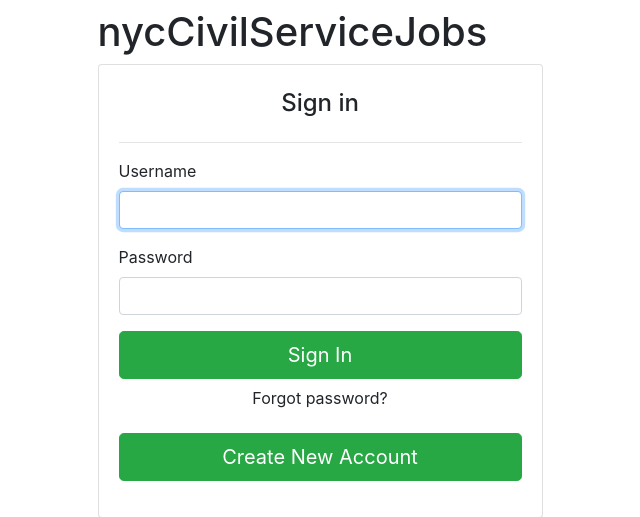
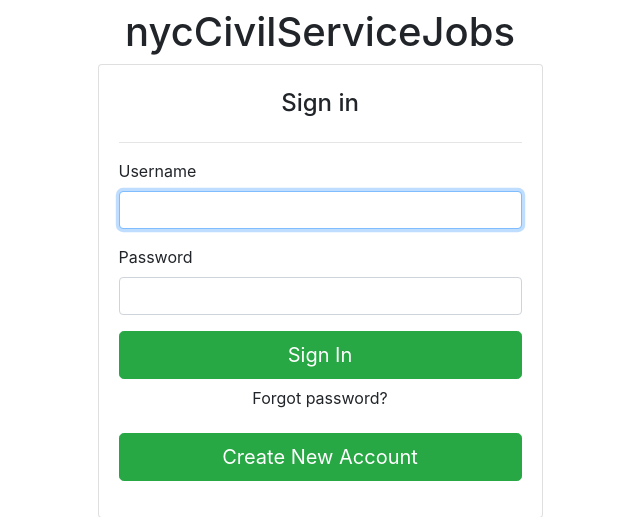
Before and after one commit to gcivil-nyu-org/nycCivilServiceJobs, a Django app: page /signin/ in a window 1280 px wide. Shown: the top 517 px of the page, without its empty margins (320-960 px from the left). Run offline with Django 3.2, Linux system fonts and the light colour scheme; some libraries are stand-ins or nearby versions.

Commit message:
Fix for Title Alignment caught after Deployment

```diff
--- a/signin/templates/signin/signin.html
+++ b/signin/templates/signin/signin.html
@@ -8,7 +8,7 @@
 <div class="container">
     <div class="row">
         <aside class="col-sm-5" style="margin: auto">
-            <h1 class="mt-2">nycCivilServiceJobs</h1>
+            <h1 class="mt-2" style="text-align:center">nycCivilServiceJobs</h1>
         </aside>
     </div>
 </div>
```
